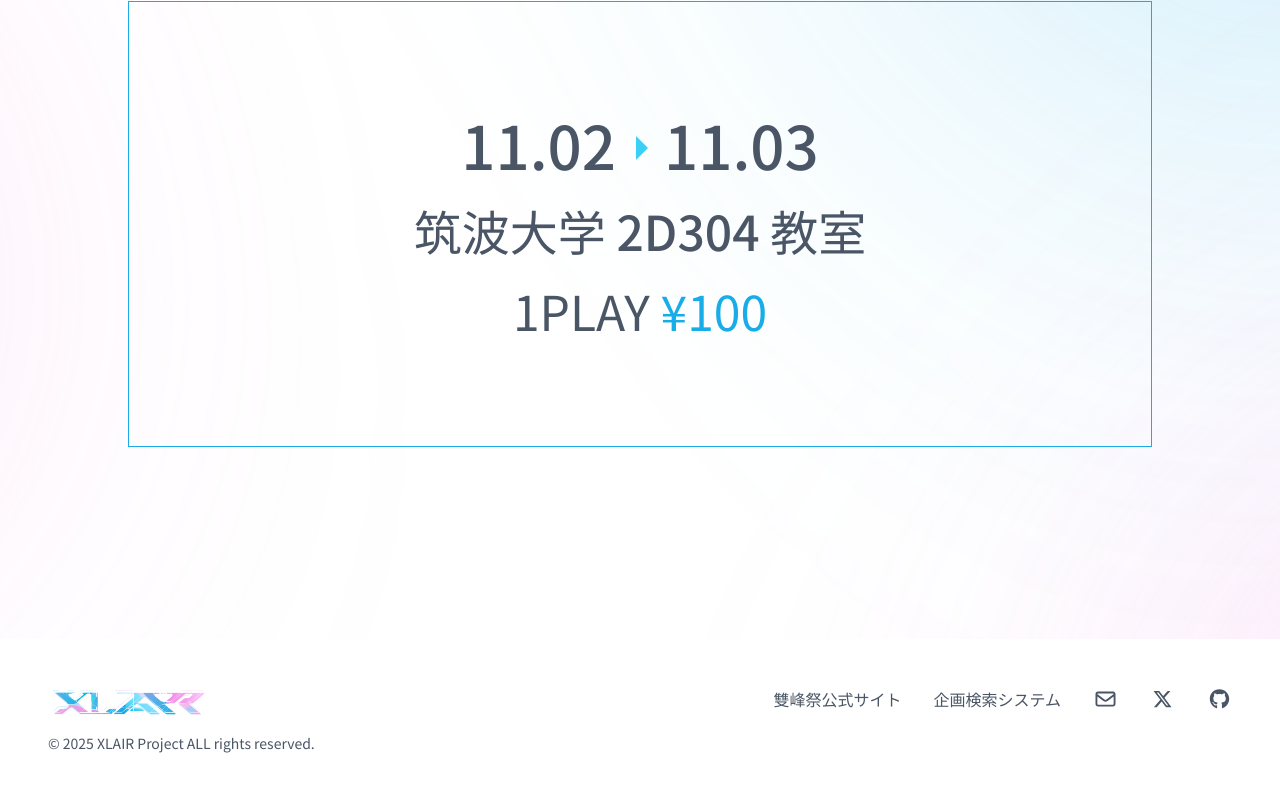
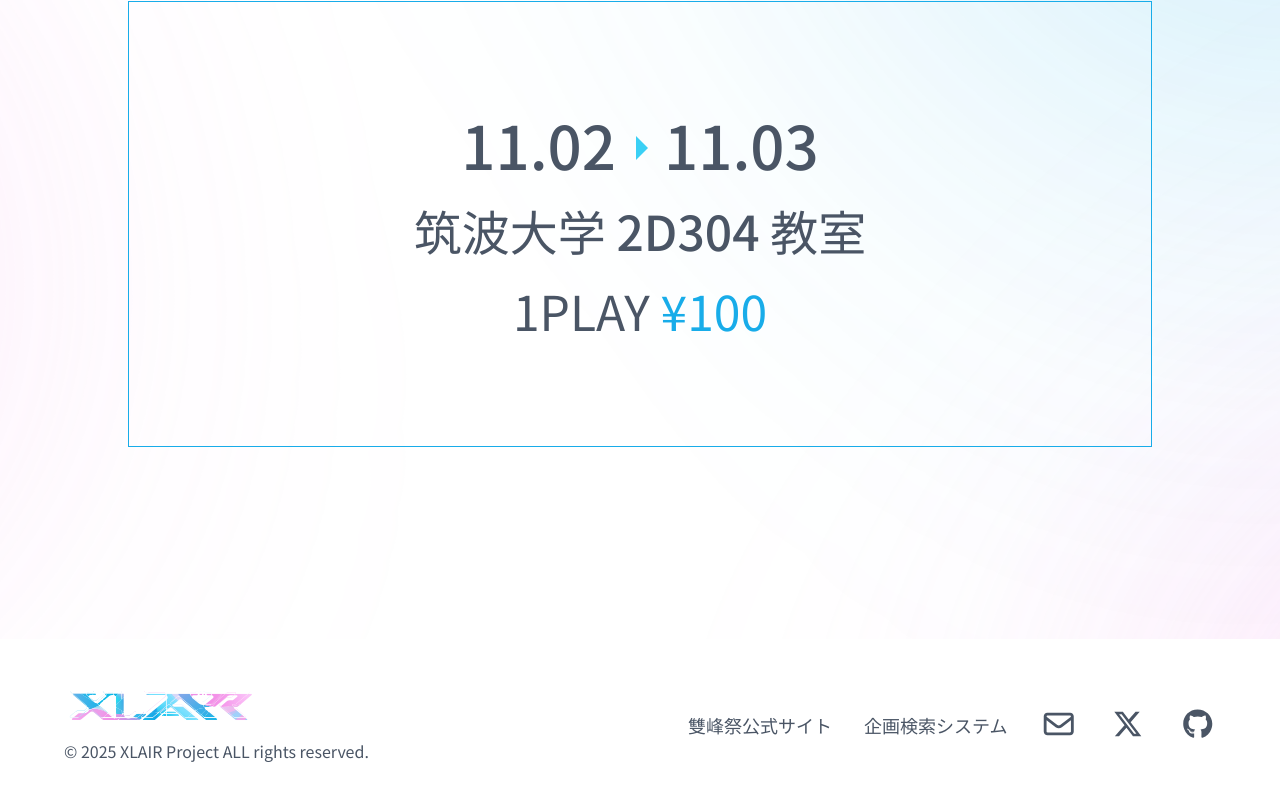
Before and after one commit to xlair-dev/xlair.dev, a Next.js app: page / in a window 1280 px wide. Shown: the part 1811-2612 px from the top of the page. Built offline with nearby package versions, Linux system fonts and the light colour scheme; no server answers.

Commit message:
:zap: スタイルを調整

```diff
--- a/components/footer.tsx
+++ b/components/footer.tsx
@@ -44,9 +44,9 @@ const byPrefixAndName = {
 export default function Footer() {
 	return (
 		<footer className="bg-white w-full py-8 sm:py-12 px-4 sm:px-6 md:px-8 lg:px-12">
-			<div className="max-w-7xl mx-auto">
+			<div className="max-w-[90vw] mx-auto">
 				{/* Desktop layout */}
-				<div className="hidden sm:flex justify-between items-start">
+				<div className="hidden sm:flex justify-between items-center">
 					{/* Left side */}
 					<div className="flex flex-col gap-3 sm:gap-4">
 						<Image
@@ -54,14 +54,14 @@ export default function Footer() {
 							alt="XLAIR"
 							width={200}
 							height={100}
-							className="w-24 sm:w-32 md:w-40 h-auto"
+							className="w-32 sm:w-40 md:w-48 h-auto"
 						/>
-						<p className="text-gray-600 text-xs sm:text-sm">
+						<p className="text-gray-600 text-sm sm:text-base">
 							© 2025 XLAIR Project ALL rights reserved.
 						</p>
 					</div>
 					{/* Right side */}
-					<div className="flex items-center gap-4 sm:gap-6 md:gap-8 text-gray-600 text-sm sm:text-base">
+					<div className="flex items-center gap-4 sm:gap-6 md:gap-8 text-gray-600 text-sm sm:text-base md:text-lg">
 						<a
 							href="https://sohosai.com"
 							target="_blank"
@@ -85,7 +85,7 @@ export default function Footer() {
 						>
 							<FontAwesomeIcon
 								icon={byPrefixAndName.far.envelope}
-								className="text-lg sm:text-xl"
+								className="text-xl sm:text-2xl md:text-3xl"
 							/>
 						</a>
 						<a
@@ -97,7 +97,7 @@ export default function Footer() {
 						>
 							<FontAwesomeIcon
 								icon={byPrefixAndName.fab["x-twitter"]}
-								className="text-lg sm:text-xl"
+								className="text-xl sm:text-2xl md:text-3xl"
 							/>
 						</a>
 						<a
@@ -109,7 +109,7 @@ export default function Footer() {
 						>
 							<FontAwesomeIcon
 								icon={byPrefixAndName.fab.github}
-								className="text-lg sm:text-xl"
+								className="text-xl sm:text-2xl md:text-3xl"
 							/>
 						</a>
 					</div>
```
